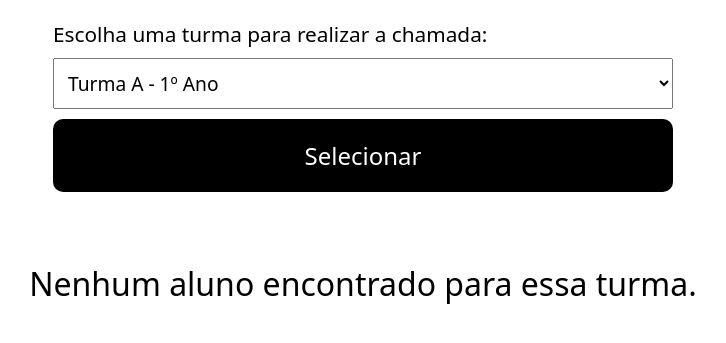
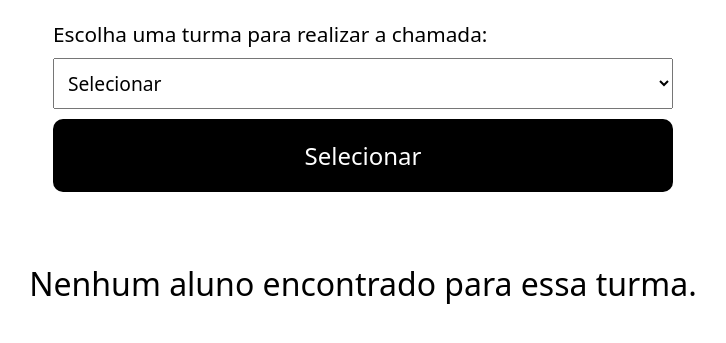
Before and after one commit to RomuuloGoncalves/gerenciamento_escola, a PHP site: page /pages/realizarChamada.php?id=1 in a window 1280 px wide. Shown: the part 103-446 px from the top of the page, without its empty margins (277-1003 px from the left). Run offline with PHP 8.4, Linux system fonts and the light colour scheme; data comes from the database, SQL or seed files in the repository.

Commit message:
finalização da funçãod de realizar chamada

```diff
--- a/pages/realizarChamada.php
+++ b/pages/realizarChamada.php
@@ -42,6 +42,8 @@ session_unset();
             <label for="turma">Escolha uma turma para realizar a chamada:</label>
 
             <select name="id" id="turma">
+                <option selected>Selecionar</option>
+
                 <?php
                 foreach ($resultadoTurmas as $turma) {
                 ?>
```
